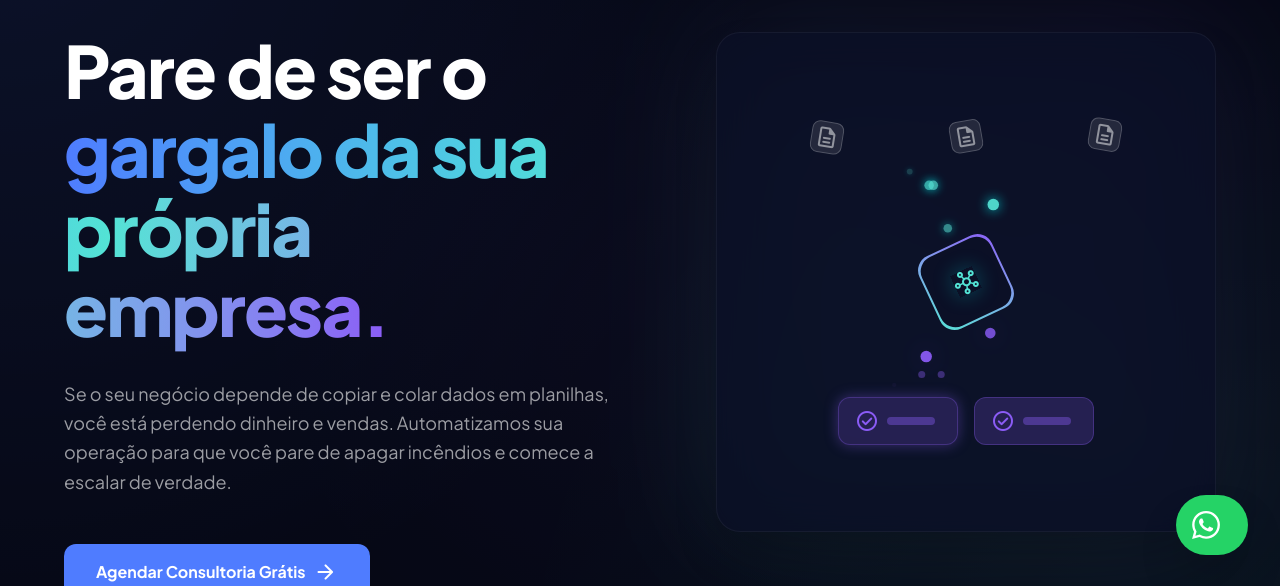
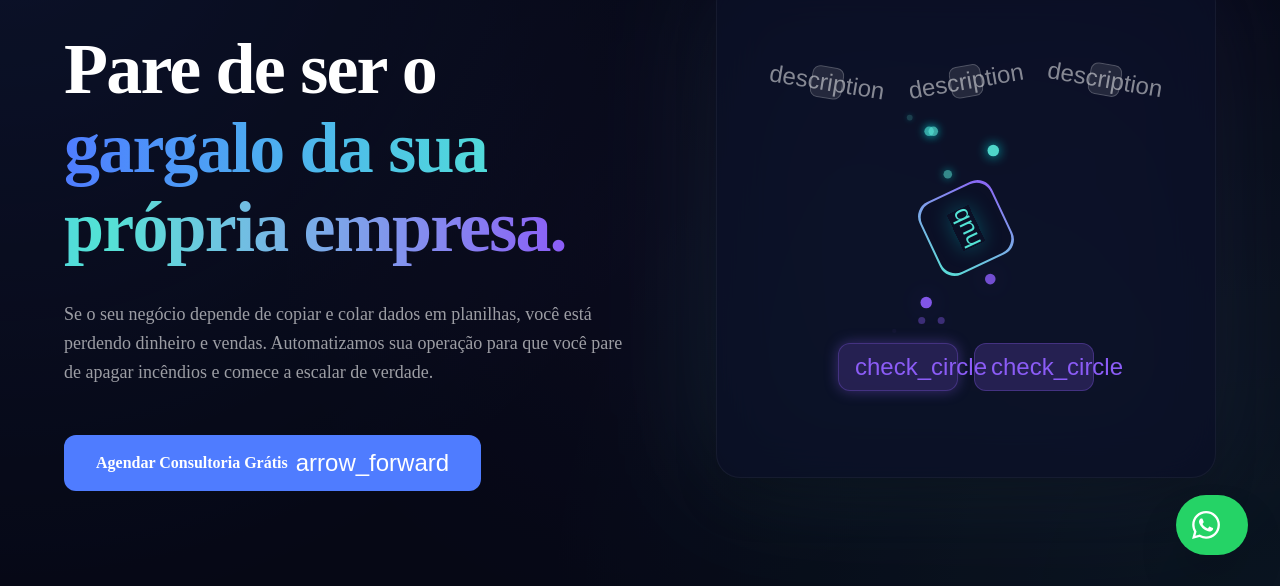
Before and after one commit to ygor-github/rede1, a React (Vite) app: page / in a window 1280 px wide. Shown: the part 213-799 px from the top of the page. Built offline with nearby package versions, Linux system fonts and the light colour scheme; no server answers.

Commit message:
fix: move google fonts to css imports to fix icon rendering

```diff
--- a/index.css
+++ b/index.css
@@ -1,9 +1,10 @@
 @import "tailwindcss";
 
-@import "tailwindcss";
+@import url('https://fonts.googleapis.com/css2?family=Plus+Jakarta+Sans:ital,wght@0,300..800;1,300..800&display=swap');
+@import url('https://fonts.googleapis.com/css2?family=Material+Symbols+Rounded:opsz,wght,FILL,GRAD@20..48,100..700,0..1,-50..200');
 
 .material-symbols-rounded {
-    font-family: 'Material Symbols Rounded';
+    font-family: 'Material Symbols Rounded', sans-serif;
     font-weight: normal;
     font-style: normal;
     font-size: 24px;
@@ -14,8 +15,9 @@
     white-space: nowrap;
     word-wrap: normal;
     direction: ltr;
-    font-feature-settings: 'liga';
+    -webkit-font-feature-settings: 'liga';
     -webkit-font-smoothing: antialiased;
+    font-variation-settings: 'FILL' 1, 'wght' 400, 'GRAD' 0, 'opsz' 24;
 }
 
 .material-symbols-outlined {
--- a/index.html
+++ b/index.html
@@ -51,8 +51,6 @@
   <!-- Preload Critical Fonts -->
   <link rel="preconnect" href="https://fonts.googleapis.com">
   <link rel="preconnect" href="https://fonts.gstatic.com" crossorigin>
-  <link href="https://fonts.googleapis.com/css2?family=Plus+Jakarta+Sans:wght@400;500;600;700;800&display=swap" rel="stylesheet" />
-  <link href="https://fonts.googleapis.com/css2?family=Material+Symbols+Rounded:opsz,wght,FILL,GRAD@20..48,100..700,0..1,-50..200" rel="stylesheet" />
 </head>
 
 <body class="antialiased">
```
